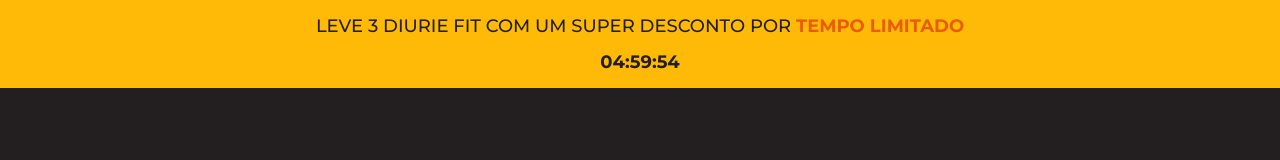
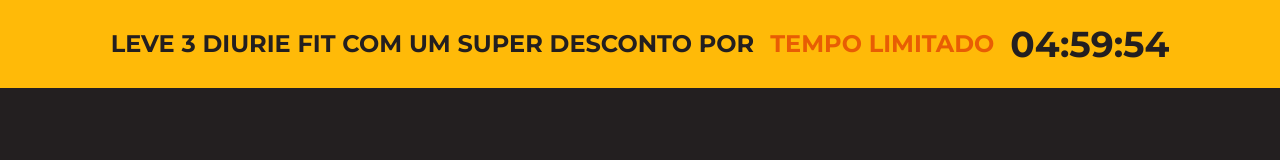
Before and after one commit to ViniLuzz/DiurieFit, a React (Vite) app: page / in a window 1280 px wide. Shown: the top 160 px of the page. Built offline with nearby package versions, Linux system fonts and the light colour scheme.

Commit message:
Refactor HeroSection banner
- Place text and timer on the same line.
- Increase banner, text, and timer size.
- Apply bold font to all text.

```diff
--- a/src/components/HeroSection.tsx
+++ b/src/components/HeroSection.tsx
@@ -1,4 +1,3 @@
-
 import { ArrowDown } from "lucide-react";
 import { scrollToElement } from "@/lib/scrollUtils";
 import { useState, useEffect } from "react";
@@ -43,16 +42,18 @@ const HeroSection = () => {
   return (
     <div className="relative">
       {/* Fixed Yellow banner at the top */}
-      <div className="fixed top-0 left-0 right-0 bg-diurie-yellow py-3 px-4 text-center text-diurie-dark text-sm md:text-base lg:text-lg font-medium z-50">
-        <span>LEVE 3 DIURIE FIT COM UM SUPER DESCONTO POR </span>
-        <span className="text-diurie-orange font-bold">TEMPO LIMITADO</span>
-        <div className="mt-2 text-lg font-bold">
-          {formatTime(timeLeft.hours)}:{formatTime(timeLeft.minutes)}:{formatTime(timeLeft.seconds)}
+      <div className="fixed top-0 left-0 right-0 bg-diurie-yellow py-6 px-4 text-center text-diurie-dark text-lg md:text-xl lg:text-2xl font-bold z-50">
+        <div className="flex flex-col md:flex-row items-center justify-center gap-2 md:gap-4">
+          <span>LEVE 3 DIURIE FIT COM UM SUPER DESCONTO POR </span>
+          <span className="text-diurie-orange">TEMPO LIMITADO</span>
+          <span className="text-2xl md:text-3xl lg:text-4xl">
+            {formatTime(timeLeft.hours)}:{formatTime(timeLeft.minutes)}:{formatTime(timeLeft.seconds)}
+          </span>
         </div>
       </div>
 
       {/* Hero section with product image - add top padding to account for fixed banner */}
-      <div className="bg-diurie-dark min-h-[80vh] flex flex-col md:flex-row items-center justify-center py-12 px-4 md:px-8 lg:px-12 pt-24">
+      <div className="bg-diurie-dark min-h-[80vh] flex flex-col md:flex-row items-center justify-center py-12 px-4 md:px-8 lg:px-12 pt-32">
         <div className="container mx-auto flex flex-col md:flex-row items-center justify-between gap-8">
           <div className="md:w-1/2 text-left space-y-6">
             <h1 className="text-white text-3xl md:text-4xl lg:text-5xl font-extrabold leading-tight">
```
